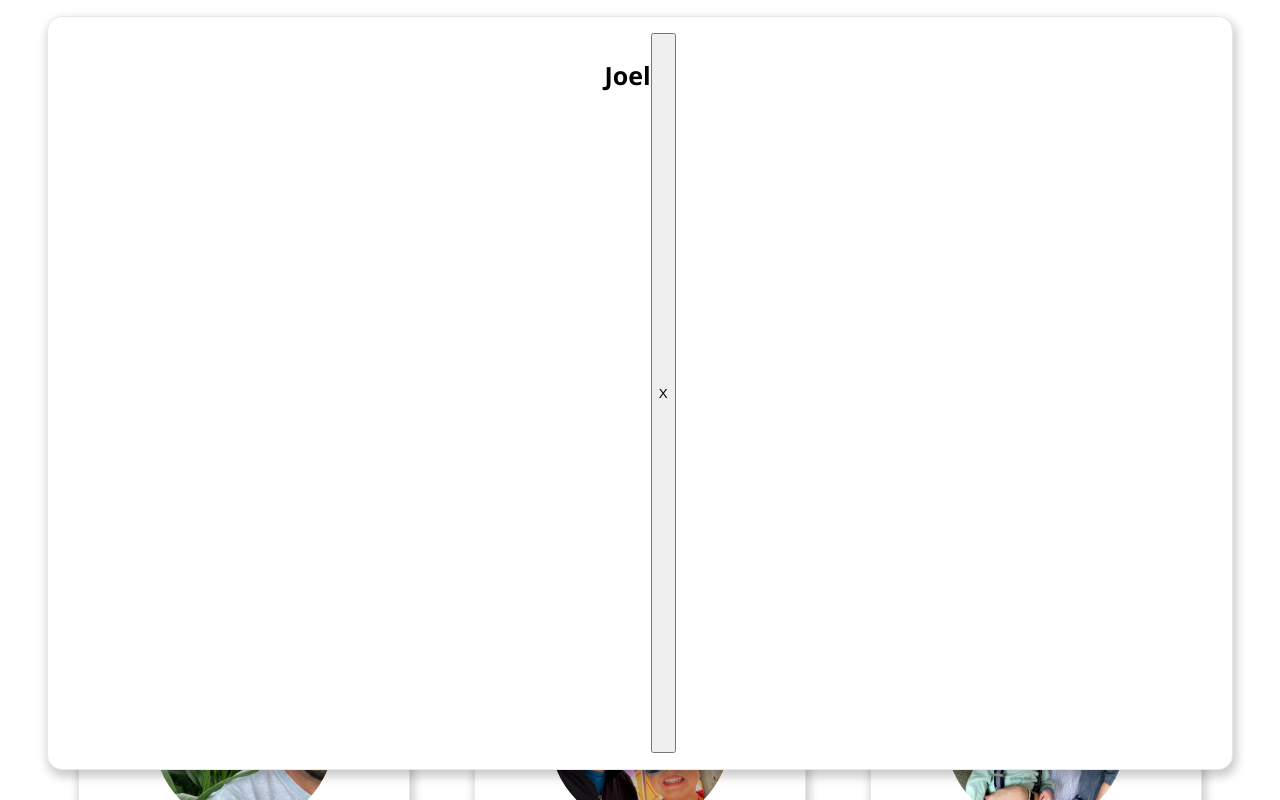
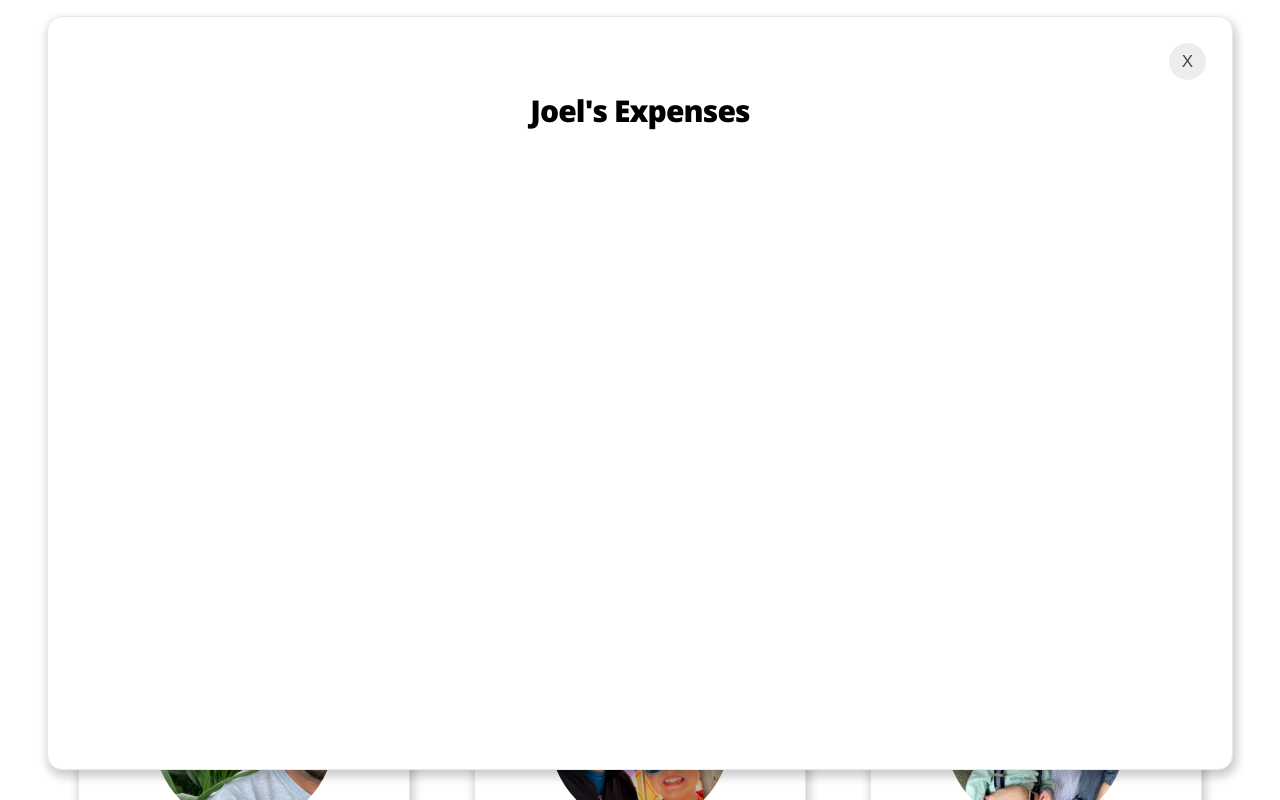
Before and after one commit to brandonqueen/family-vacation-calculator, a React (Create React App) app: page / in a window 1280 px wide. Both pictures are taken after a click on the item "Joel". Shown: the top 800 px of the page. Built offline with nearby package versions, Linux system fonts and the light colour scheme.

Commit message:
more modal css tweaks

```diff
--- a/src/components/InputModal/InputModal.css
+++ b/src/components/InputModal/InputModal.css
@@ -5,8 +5,7 @@
     margin: 2vh;
     padding: 2vh;
     display: flex;
-    justify-content: center;
-
+    flex-direction: column;
     background-color: white;
 
     border-radius: 15px;
@@ -15,3 +14,39 @@
     border-style: solid;
     box-shadow: 2px 5px 10px 2px rgba(0,0,0,.2);
   }
+
+  .modalFullscreen {
+    position: fixed;
+    width: 100%;
+    height: 100%;
+    opacity: 0%;
+  }
+
+  .modalButton {
+    align-self: flex-end;
+    margin: 10px;
+    width: 37px;
+    height: 37px;
+    /*width: 2.5vw;
+    height: 2.5vw;
+    min-width: 25px;
+    min-height: 25px;*/
+    background-color: rgba(219, 219, 219, .5);
+    border-radius: 50%;
+    border-width: .3px;
+    border-color: darkgray;
+    border-style:none;
+    font-size: 17px;
+    font-weight: 500;
+    color: rgb(70, 70, 70);
+    display: flex;
+    justify-content: center;
+    align-items: center;
+  }
+
+  .modalTitle {
+    font-weight: 800;
+    font-size: 30px;
+    text-align: center;
+    letter-spacing: -.9px;
+  }
--- a/src/components/InputModal/InputModal.js
+++ b/src/components/InputModal/InputModal.js
@@ -3,10 +3,14 @@ import "./InputModal.css";
 
 function InputModal({ onClick, selectedFamily }) {
 	return (
-		<div className="modal">
-			<p style={{ fontWeight: "bold", fontSize: 25 }}>{selectedFamily.name}</p>
-			<button onClick={onClick}>X</button>
-		</div>
+		<>
+			<div className="modalFullscreen" onClick={onClick}></div>
+			<div className="modal">
+				<button className="modalButton" onClick={onClick}>X</button>
+				<text className="modalTitle">{selectedFamily.name}'s Expenses</text>
+
+			</div>
+		</>
 	);
 }
 
```
